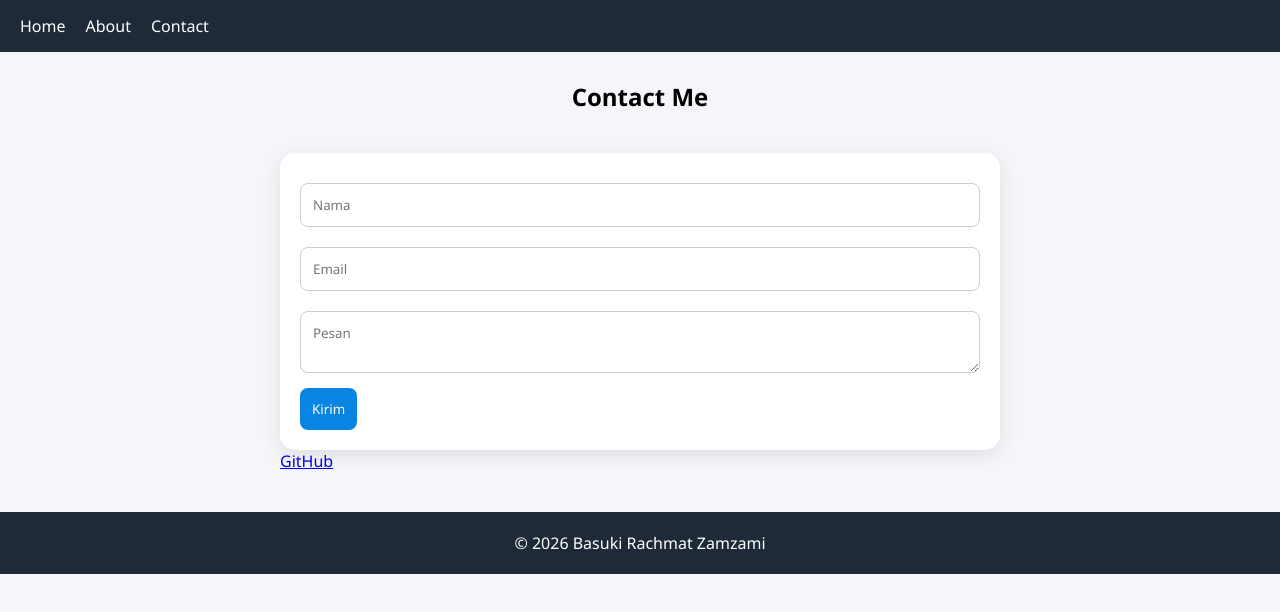
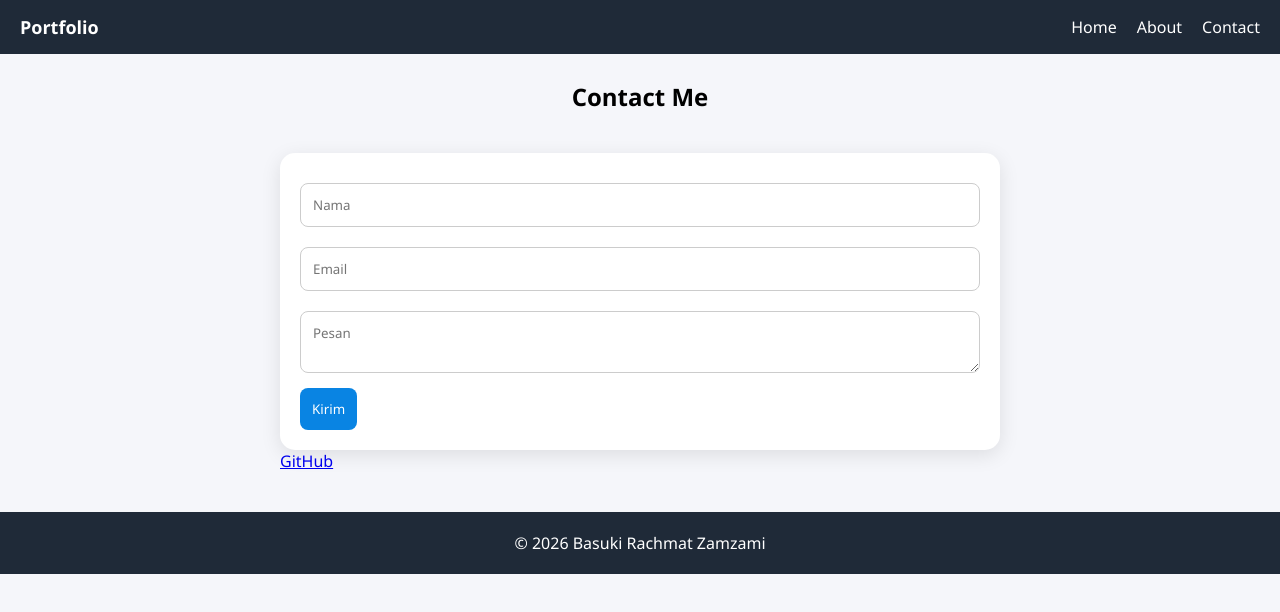
Before and after one commit to BasukiZamzami/portfolio, a plain HTML site: page contact.html in a window 1280 px wide. Drawn offline with Linux system fonts and the light colour scheme.

Commit message:
Update contact.html

```diff
--- a/contact.html
+++ b/contact.html
@@ -10,11 +10,13 @@
 <body>
 
 <nav>
-    <ul>
-        <li><a href="index.html">Home</a></li>
-        <li><a href="about.html">About</a></li>
-        <li><a href="contact.html">Contact</a></li>
-    </ul>
+  <div class="logo">Portfolio</div>
+  <div class="menu-toggle" id="menu-toggle">☰</div>
+  <ul id="menu">
+    <li><a href="index.html">Home</a></li>
+    <li><a href="about.html">About</a></li>
+    <li><a href="contact.html">Contact</a></li>
+  </ul>
 </nav>
 
 <div class="section fade-in">
```
